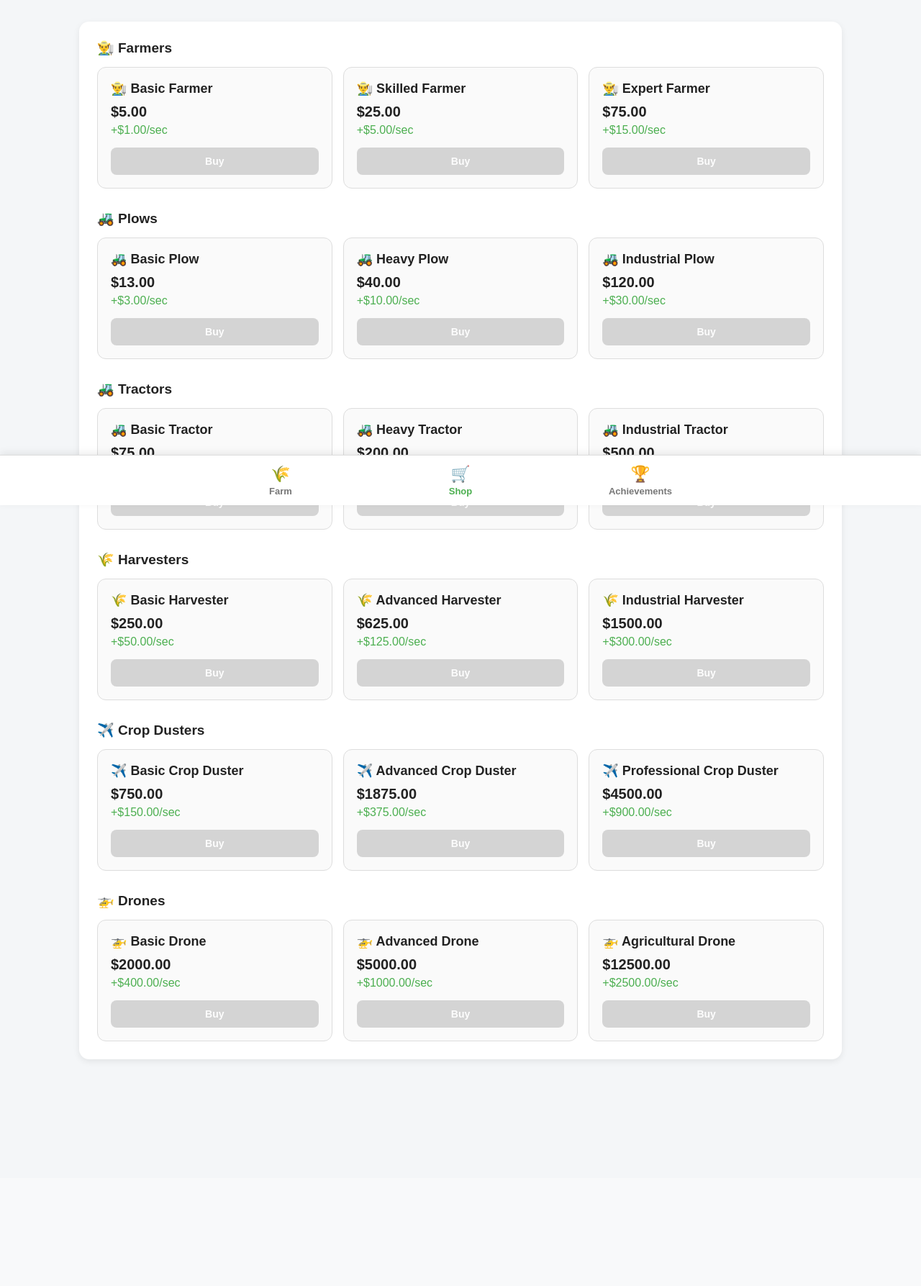
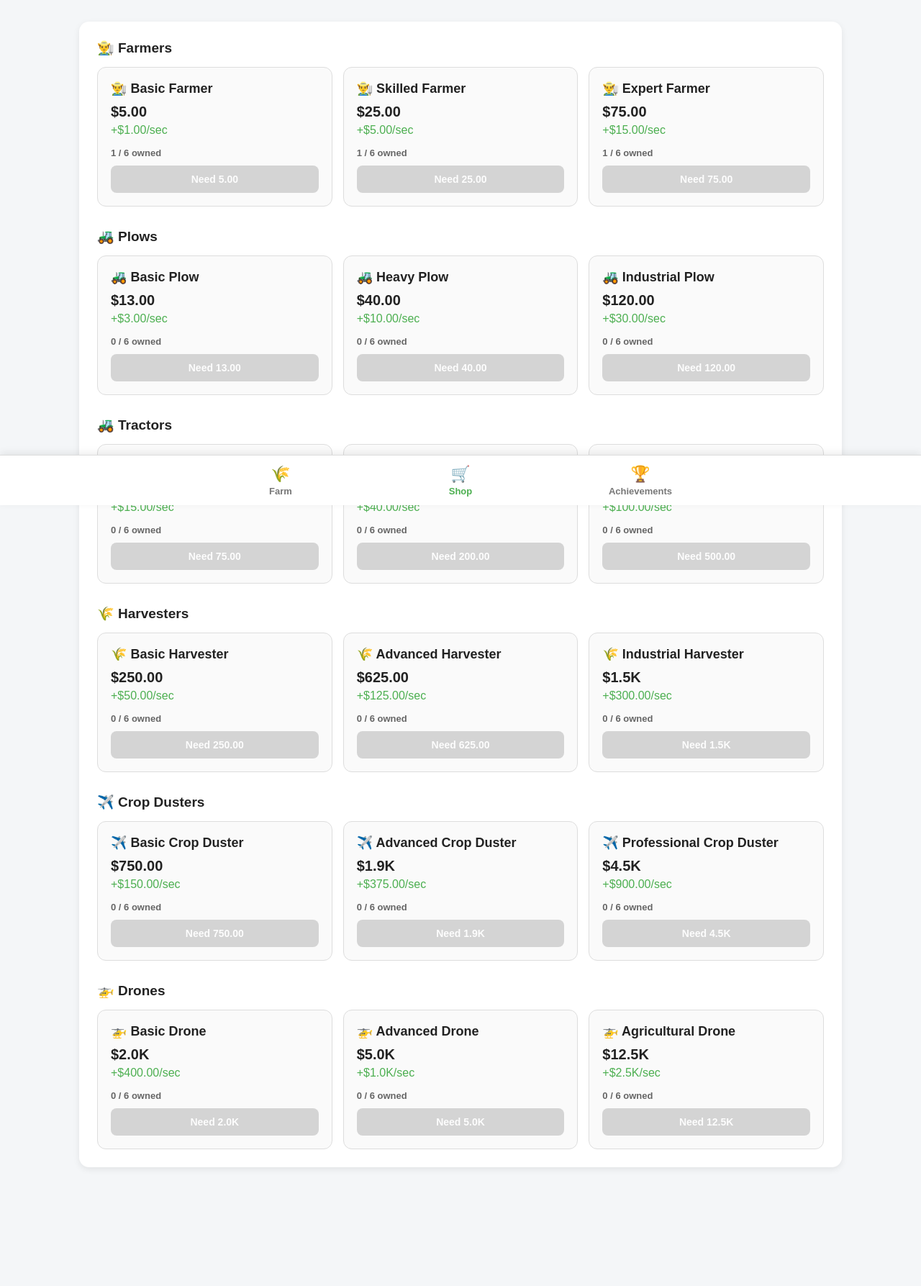
Before and after one commit to Coop-Wolf/5383-ADV_OOP, a FastAPI app: page /shop in a window 1280 px wide. Shown: the part 98-1885 px from the top of the page at 72% size. Before the commit the page ends 1574 px from the top, so only its background shows below. Run offline with FastAPI, Linux system fonts and the light colour scheme.

Commit message:
last push to main.

```diff
--- a/Farming_Idle_Game/static/script.js
+++ b/Farming_Idle_Game/static/script.js
@@ -296,7 +296,7 @@ function renderEquipment(
 
 
         let buttonText =
-            `Upgrade — $${item.upgrade_cost.toFixed(2)}`;
+            `Upgrade — ${formatMoney(item.upgrade_cost)}`;
 
         let buttonDisabled =
             false;
@@ -326,7 +326,7 @@ function renderEquipment(
                 </span>
 
                 <span class="profit">
-                    $${item.profit.toFixed(2)}/sec
+                    $${formatMoney(item.profit)}/sec
                 </span>
 
             </div>
@@ -361,6 +361,10 @@ function renderEquipment(
 // Render Shop
 // ====================
 
+// ====================
+// Render Shop
+// ====================
+
 function renderShop(
     equipmentTypes,
     containerId,
@@ -380,6 +384,11 @@ function renderShop(
     container.innerHTML = "";
 
 
+    // Get how many of this equipment type are owned
+    const equipmentCount =
+        getEquipmentCount(type, game);
+
+
     equipmentTypes.forEach((item, index) => {
 
         const card =
@@ -389,14 +398,14 @@ function renderShop(
 
 
         const maxEquipment =
-            getEquipmentCount(type, game) >= 6;
+            equipmentCount >= 6;
 
         const cannotAfford =
             game.money < item.cost;
 
 
         let buttonText =
-            `Buy`;
+            "Buy";
 
         let buttonDisabled =
             false;
@@ -411,6 +420,9 @@ function renderShop(
 
         } else if (cannotAfford) {
 
+            buttonText =
+                `Need ${formatMoney(item.cost)}`;
+
             buttonDisabled = true;
         }
 
@@ -422,13 +434,16 @@ function renderShop(
             </h4>
 
             <div class="shop-price">
-                $${item.cost.toFixed(2)}
+                $${formatMoney(item.cost)}
             </div>
 
             <div class="shop-income">
-                +$${item.profit.toFixed(2)}/sec
+                +$${formatMoney(item.profit)}/sec
             </div>
 
+            <div class="shop-owned">
+                ${equipmentCount} / 6 owned
+            </div>
 
             <button
                 onclick="buyEquipment('${type}', ${index})"
--- a/Farming_Idle_Game/static/style.css
+++ b/Farming_Idle_Game/static/style.css
@@ -543,3 +543,17 @@ color: #888;
 }
 
 }
+
+/* ====================
+   Shop Ownership
+   ==================== */
+
+.shop-owned {
+    margin-top: 8px;
+    margin-bottom: 10px;
+
+    font-size: 13px;
+    font-weight: bold;
+
+    color: #666;
+}
```
